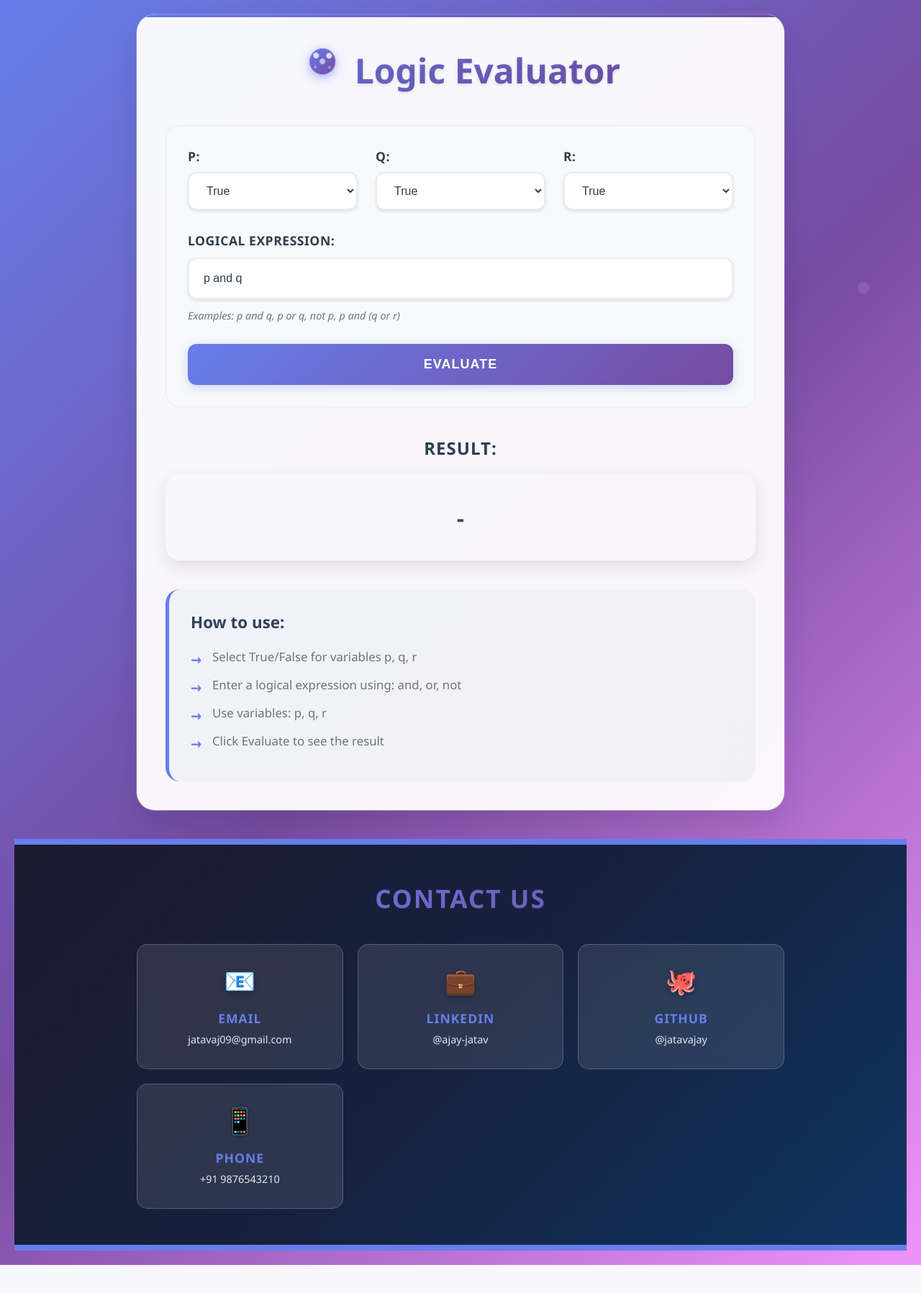
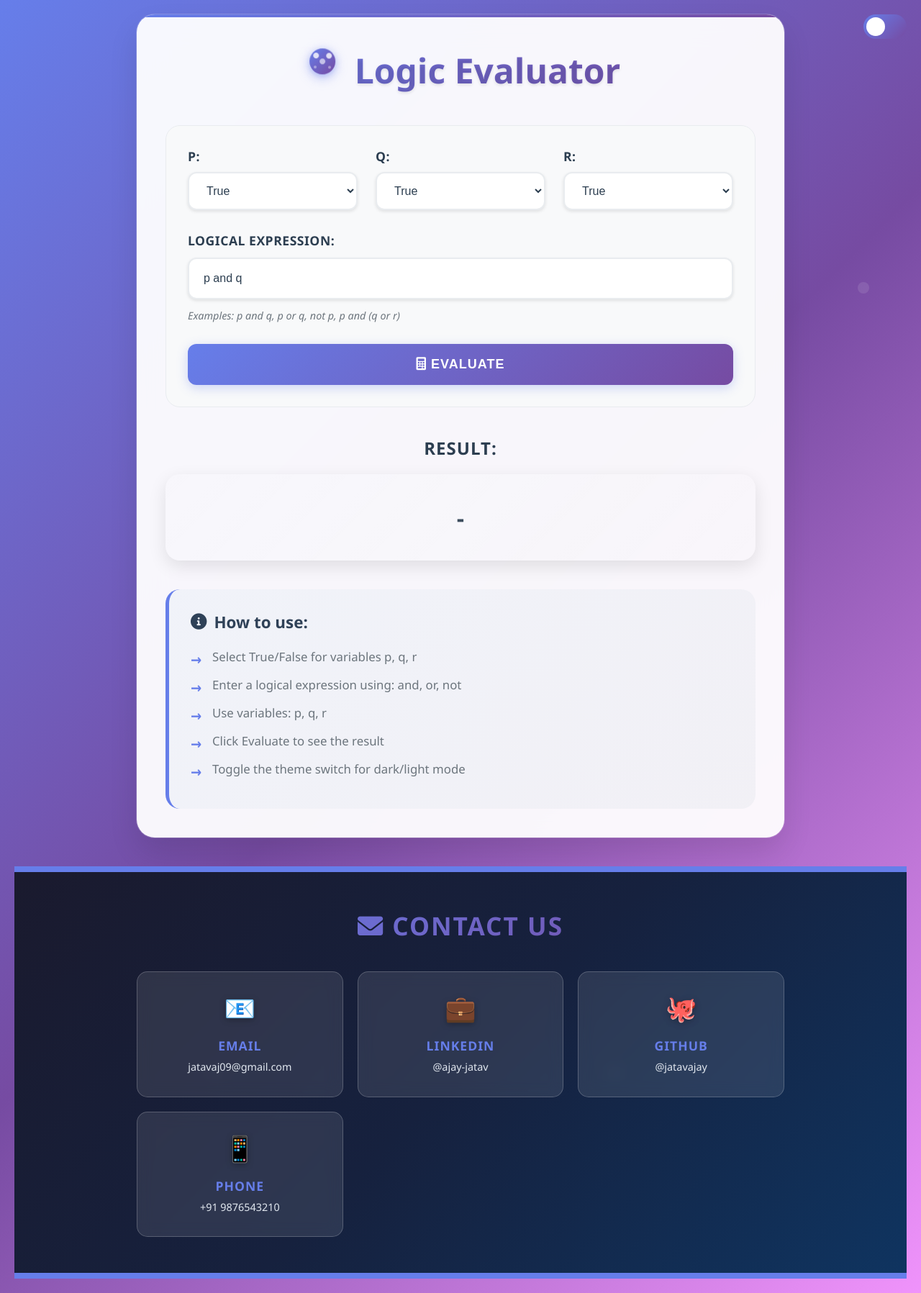
Before and after one commit to jatavajay/Logic-Evaluator, a Flask app: page / in a window 1280 px wide. Shown: the whole page at 72% size. Before the commit the page ends 1758 px from the top, so only its background shows below. Run offline with Flask 3, Linux system fonts and the light colour scheme.

Commit message:
Update index.html

```diff
--- a/templates/index.html
+++ b/templates/index.html
@@ -5,8 +5,19 @@
     <meta name="viewport" content="width=device-width, initial-scale=1.0">
     <title>Logic Evaluator</title>
     <link rel="stylesheet" href="{{ url_for('static', filename='style.css') }}">
+    <link rel="stylesheet" href="https://cdnjs.cloudflare.com/ajax/libs/font-awesome/6.0.0/css/all.min.css">
 </head>
 <body>
+    <div class="theme-switch-wrapper">
+        <label class="theme-switch" for="theme-checkbox">
+            <input type="checkbox" id="theme-checkbox">
+            <div class="slider round">
+                <span class="sun">☀️</span>
+                <span class="moon">🌙</span>
+            </div>
+        </label>
+    </div>
+
     <div class="container">
         <h1>
             <span class="logo">
@@ -33,22 +44,22 @@
                 <div class="input-group">
                     <label for="p">p:</label>
                     <select id="p">
-                        <option value="True">True</option>
-                        <option value="False">False</option>
+                        <option value="true">True</option>
+                        <option value="false">False</option>
                     </select>
                 </div>
                 <div class="input-group">
                     <label for="q">q:</label>
                     <select id="q">
-                        <option value="True">True</option>
-                        <option value="False">False</option>
+                        <option value="true">True</option>
+                        <option value="false">False</option>
                     </select>
                 </div>
                 <div class="input-group">
                     <label for="r">r:</label>
                     <select id="r">
-                        <option value="True">True</option>
-                        <option value="False">False</option>
+                        <option value="true">True</option>
+                        <option value="false">False</option>
                     </select>
                 </div>
             </div>
@@ -61,7 +72,9 @@
                 </div>
             </div>
 
-            <button onclick="evaluateExpression()">Evaluate</button>
+            <button onclick="evaluateExpression()">
+                <i class="fas fa-calculator"></i> Evaluate
+            </button>
         </div>
 
         <div class="result-section">
@@ -70,12 +83,13 @@
         </div>
 
         <div class="instructions">
-            <h3>How to use:</h3>
+            <h3><i class="fas fa-info-circle"></i> How to use:</h3>
             <ul>
                 <li>Select True/False for variables p, q, r</li>
                 <li>Enter a logical expression using: and, or, not</li>
                 <li>Use variables: p, q, r</li>
                 <li>Click Evaluate to see the result</li>
+                <li>Toggle the theme switch for dark/light mode</li>
             </ul>
         </div>
     </div>
@@ -83,7 +97,7 @@
     <!-- Contact Section -->
     <div class="contact-section">
         <div class="contact-container">
-            <h3>Contact Us</h3>
+            <h3><i class="fas fa-envelope"></i> Contact Us</h3>
             <div class="contact-grid">
                 <div class="contact-item">
                     <span class="contact-icon">📧</span>
@@ -97,7 +111,7 @@
                     <span class="contact-icon">💼</span>
                     <div class="contact-details">
                         <h4>LinkedIn</h4>
-                        <a href="https://www.linkedin.com/in/ajay-jatav-b15428207?utm_source=share&utm_campaign=share_via&utm_content=profile&utm_medium=android_app" target="_blank">@ajay-jatav</a>
+                        <a href="https://www.linkedin.com/in/ajay-jatav-b15428207" target="_blank">@ajay-jatav</a>
                     </div>
                 </div>
 
@@ -121,7 +135,28 @@
     </div>
 
     <script>
+        // Theme switching functionality
+        const themeSwitch = document.getElementById('theme-checkbox');
+
+        // Check for saved theme preference or respect OS preference
+        if (localStorage.getItem('theme') === 'dark' ||
+            (window.matchMedia('(prefers-color-scheme: dark)').matches && !localStorage.getItem('theme'))) {
+            document.body.classList.add('dark-theme');
+            themeSwitch.checked = true;
+        }
+
+        themeSwitch.addEventListener('change', function() {
+            if (this.checked) {
+                document.body.classList.add('dark-theme');
+                localStorage.setItem('theme', 'dark');
+            } else {
+                document.body.classList.remove('dark-theme');
+                localStorage.setItem('theme', 'light');
+            }
+        });
+
         function evaluateExpression() {
+            // Get values as strings "true"/"false" and convert to actual booleans
             const p = document.getElementById('p').value === 'true';
             const q = document.getElementById('q').value === 'true';
             const r = document.getElementById('r').value === 'true';
@@ -132,6 +167,7 @@
                 return;
             }
 
+            // Show loading
             document.getElementById('result').textContent = 'Calculating...';
             document.getElementById('result').className = 'result-box loading';
 
@@ -141,7 +177,7 @@
                     'Content-Type': 'application/json',
                 },
                 body: JSON.stringify({
-                p: p,
+                    p: p,  // Now sending actual boolean values
                     q: q,
                     r: r,
                     expr: expr
@@ -169,6 +205,12 @@
                 evaluateExpression();
             }
         });
+
+        // Quick test buttons
+        function quickTest(expression) {
+            document.getElementById('expr').value = expression;
+            evaluateExpression();
+        }
     </script>
 </body>
 </html>
```
Lines whose indentation alone changed are shown as unchanged.
